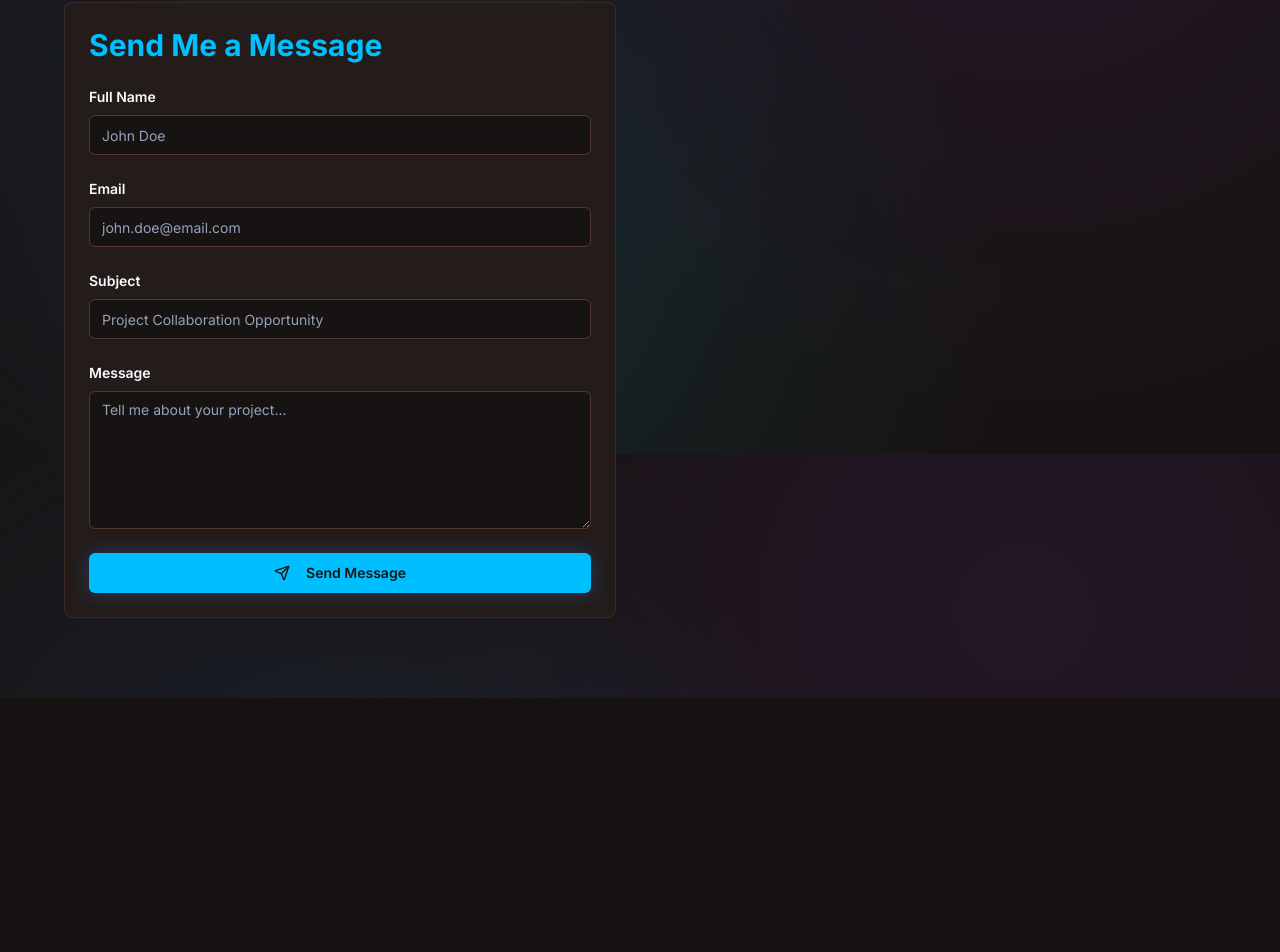
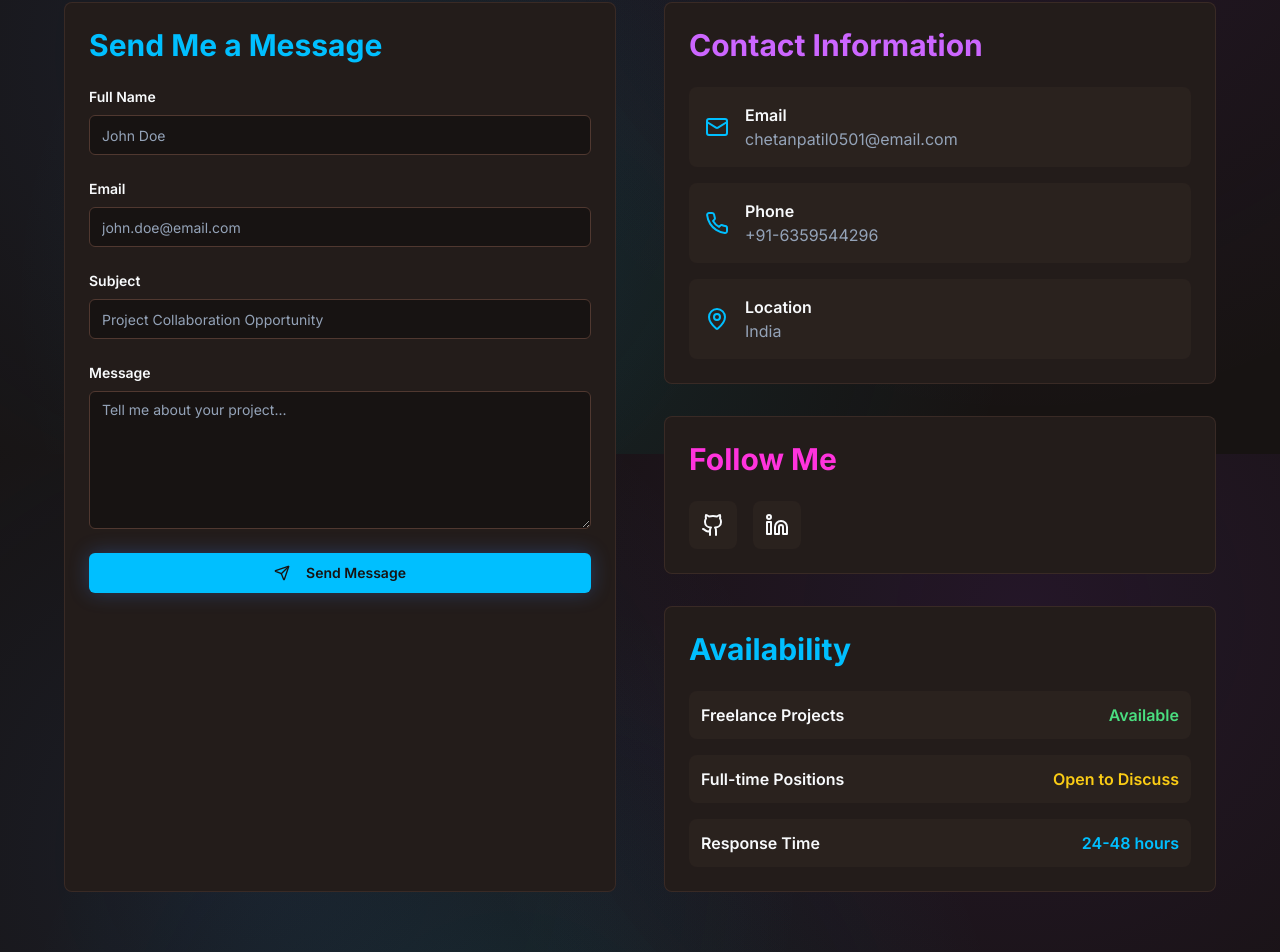
Before and after one commit to Chetanpatil0501/chetan-patil-portfolio, a React (Vite) app: page /contact in a window 1280 px wide. Shown: the part 346-1298 px from the top of the page. Before the commit the page ends 1044 px from the top, so only its background shows below. Built offline with nearby package versions, Linux system fonts and the light colour scheme.

Commit message:
form updated

```diff
--- a/src/pages/Contact.tsx
+++ b/src/pages/Contact.tsx
@@ -97,7 +97,49 @@ const Contact = () => {
 
           {/* Contact Info */}
           <div className="space-y-8">
-            {/* (Your contact cards code unchanged...) */}
+            <div className="card-glow">
+              <h2 className="text-3xl font-bold mb-6 text-secondary">Contact Information</h2>
+              <div className="space-y-4">
+                {contactInfo.map((info) => (
+                  <a key={info.label} href={info.href} className="flex items-center space-x-4 p-4 rounded-lg bg-muted/30 transition-all duration-300 hover:bg-primary/10">
+                    <info.icon size={24} className="text-primary" />
+                    <div>
+                      <p className="font-semibold">{info.label}</p>
+                      <p className="text-muted-foreground">{info.value}</p>
+                    </div>
+                  </a>
+                ))}
+              </div>
+            </div>
+
+            <div className="card-glow">
+              <h2 className="text-3xl font-bold mb-6 text-accent">Follow Me</h2>
+              <div className="flex space-x-4">
+                {socialLinks.map((social) => (
+                  <a key={social.label} href={social.href} target="_blank" rel="noopener noreferrer" className="flex items-center justify-center w-12 h-12 rounded-lg bg-muted/30 transition-all duration-300 hover:bg-primary/20">
+                    <social.icon size={24} />
+                  </a>
+                ))}
+              </div>
+            </div>
+
+            <div className="card-glow">
+              <h2 className="text-3xl font-bold mb-6 text-primary">Availability</h2>
+              <div className="space-y-4">
+                <div className="flex items-center justify-between p-3 bg-muted/30 rounded-lg">
+                  <span className="font-semibold">Freelance Projects</span>
+                  <span className="text-green-400 font-semibold">Available</span>
+                </div>
+                <div className="flex items-center justify-between p-3 bg-muted/30 rounded-lg">
+                  <span className="font-semibold">Full-time Positions</span>
+                  <span className="text-yellow-400 font-semibold">Open to Discuss</span>
+                </div>
+                <div className="flex items-center justify-between p-3 bg-muted/30 rounded-lg">
+                  <span className="font-semibold">Response Time</span>
+                  <span className="text-primary font-semibold">24-48 hours</span>
+                </div>
+              </div>
+            </div>
           </div>
         </div>
       </div>
@@ -105,10 +147,7 @@ const Contact = () => {
       {/* Modal */}
       {success && (
         <>
-          {/* Blurred Background */}
           <div className="fixed inset-0 bg-black bg-opacity-40 backdrop-blur-sm z-40" onClick={closeModal}></div>
-
-          {/* Modal Content */}
           <div className="fixed inset-0 flex items-center justify-center z-50">
             <div
               className="bg-white rounded-xl shadow-lg p-8 text-center space-y-4 max-w-sm mx-auto"
```
